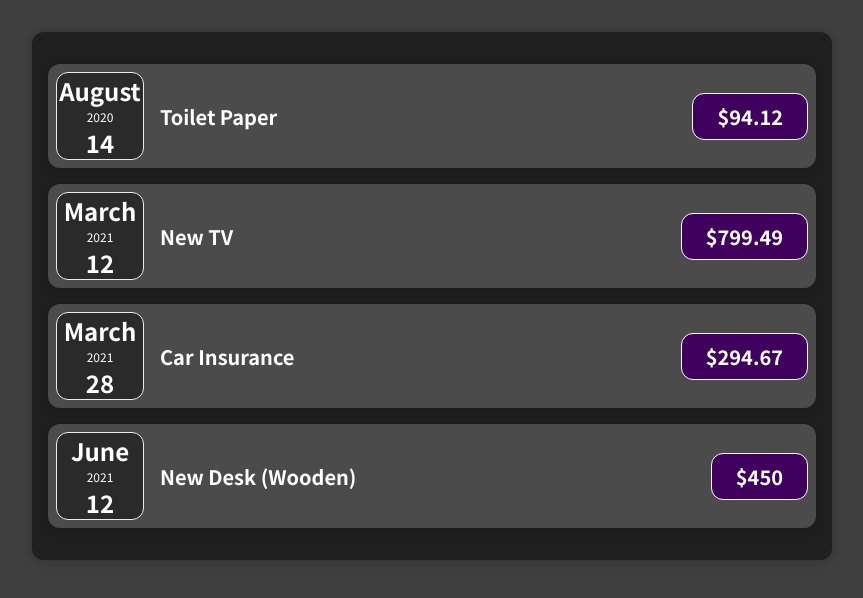
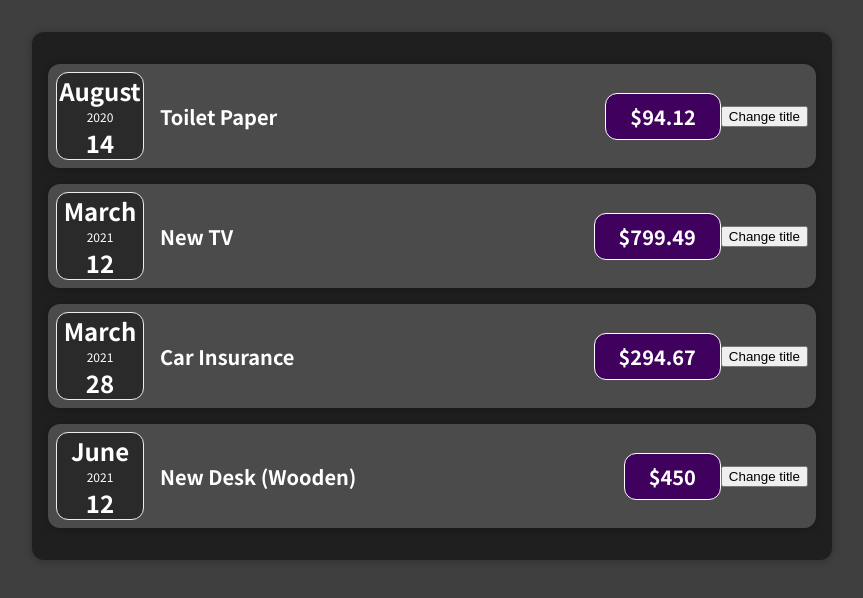
Before and after one commit to Manuel-Martin-Jukisz/expenses-tracker, a React (Create React App) app: page / in a window 1280 px wide. Shown: the top 598 px of the page, without its empty margins (208-1071 px from the left). Built offline with nearby package versions, Linux system fonts and the light colour scheme.

Commit message:
ExpeseItem component using hook useState basic update the title of the Expemse

```diff
--- a/src/components/Expenses/ExpenseItem.js
+++ b/src/components/Expenses/ExpenseItem.js
@@ -1,16 +1,25 @@
+import React, {useState} from 'react';
+
 import Card from '../UI/Card';
 import "./css/ExpenseItem.css";
 import ExpenseDate from "./ExpenseDate";
 
 const  ExpenseItem = (props) => {
 
+    const [title, setTitle] = useState(props.title);
+
+    const clickHandler = () => {
+        setTitle('Updated!');
+    }
+
     return (
         <Card className='expense-item'>
             <ExpenseDate date={props.date}/>
             <div className='expense-item__description'>
-                <h2>{props.title}</h2>
+                <h2>{title}</h2>
                 <div className='expense-item__price'>${props.amount}</div>
             </div>
+            <button onClick={clickHandler}>Change title</button>
         </Card>
     );
 }
```
Also changed, not shown: 1 other file (tests, documents, lock files or other folders).
